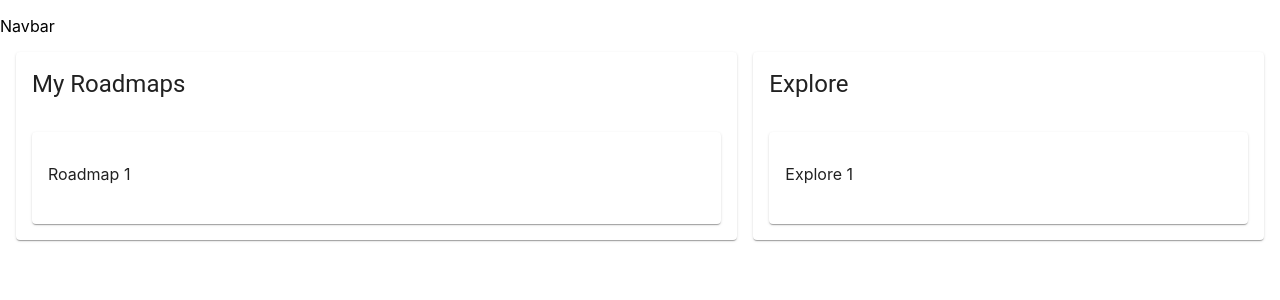
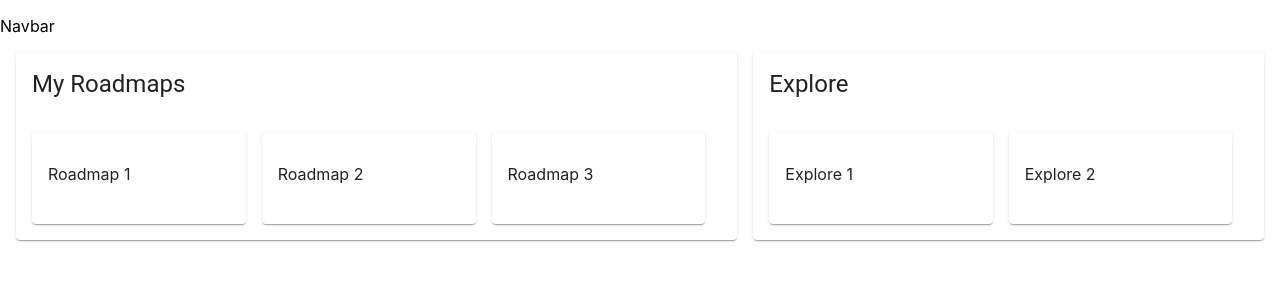
Before and after one commit to katyayego/BM8, a React (Create React App) app in the folder react/: page /landingPage in a window 1280 px wide. Shown: the top 300 px of the page. Built offline with nearby package versions, Linux system fonts and the light colour scheme.

Commit message:
created new components

```diff
--- /dev/null
+++ b/react/src/Components/ExploreContent.js
@@ -0,0 +1,30 @@
+import React from 'react';
+import {Grid, Card, Box, CardContent} from '@material-ui/core'
+
+
+const ExploreContent = () => {
+  return (
+    <Box m={2} >
+    <Grid container>
+        <Grid container xs={12} spacing={2}>
+            <Grid item xs={6}>
+                <Card >
+                <CardContent>
+                <p>Explore 1</p>
+                </CardContent>
+                </Card>
+            </Grid>
+            <Grid item xs={6}>
+                <Card >
+                <CardContent>
+                <p>Explore 2</p>
+                </CardContent>
+                </Card>
+            </Grid>
+        </Grid>
+    </Grid>
+</Box>
+  );
+};
+
+export default ExploreContent;
--- /dev/null
+++ b/react/src/Components/UserRoadmapsContent.js
@@ -0,0 +1,37 @@
+import React from 'react';
+import {Grid, Card, Box, CardContent} from '@material-ui/core'
+
+
+const UserRoadmapsContent = () => {
+  return (
+    <Box m={2} >
+        <Grid container>
+            <Grid container xs={12} spacing={2}>
+                <Grid item xs={4}>
+                    <Card >
+                    <CardContent>
+                    <p>Roadmap 1</p>
+                    </CardContent>
+                    </Card>
+                </Grid>
+                <Grid item xs={4}>
+                    <Card >
+                    <CardContent>
+                    <p>Roadmap 2</p>
+                    </CardContent>
+                    </Card>
+                </Grid>
+                <Grid item xs={4}>
+                    <Card >
+                    <CardContent>
+                    <p>Roadmap 3</p>
+                    </CardContent>
+                    </Card>
+                </Grid>
+            </Grid>
+        </Grid>
+    </Box>
+  );
+};
+
+export default UserRoadmapsContent;
--- a/react/src/pages/Home/LandingPage.js
+++ b/react/src/pages/Home/LandingPage.js
@@ -1,5 +1,7 @@
 import React from 'react';
-import {Grid, Card, Box, CardHeader, CardContent} from '@material-ui/core'
+import {Grid, Card, Box, CardHeader} from '@material-ui/core'
+import UserRoadmapsContent from '../../Components/UserRoadmapsContent';
+import ExploreContent from '../../Components/ExploreContent';
 
 
 const LandingPage = () => {
@@ -9,25 +11,13 @@ const LandingPage = () => {
         <Grid item xs="7" >
             <Card>
                 <CardHeader title={'My Roadmaps'}/>
-                <Box m={2}>
-                <Card >
-                    <CardContent>
-                    <p>Roadmap 1</p>
-                    </CardContent>
-                </Card>
-                </Box>
+                    <UserRoadmapsContent/>
             </Card>
         </Grid>
         <Grid item xs="5">
             <Card>
             <CardHeader title={'Explore'}/>
-            <Box m={2}>
-                <Card >
-                    <CardContent>
-                    <p>Explore 1</p>
-                    </CardContent>
-                </Card>
-                </Box>
+                <ExploreContent/>
             </Card>
         </Grid>
         </Grid>
```
Also changed, not shown: 1 other file (tests, documents, lock files or other folders).
